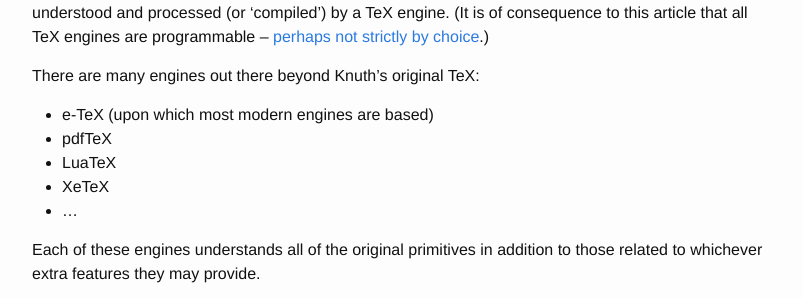
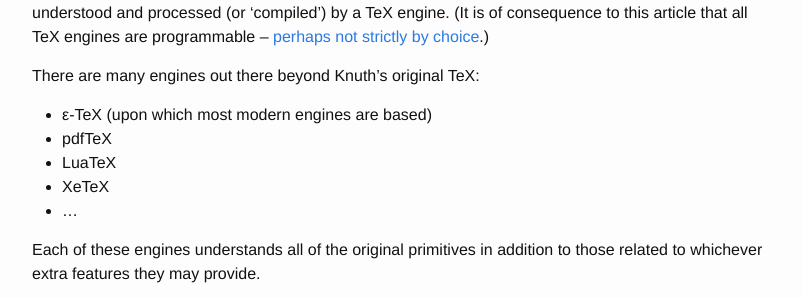
Before and after one commit to vermiculus/seanallred.com, a Jekyll site: the page built from _posts/2015-05-25-tex-terminology.markdown, in a window 1280 px wide and 900 px high, scrolled down 720 px. Shown: the part 154-452 px from the top of the window, without its empty margins (238-1041 px from the left). Built offline with Jekyll 4.4.1, drawn with Linux system fonts in a browser that asks for light colours; comment, search, counter and statistics services are not loaded.

Commit message:
Fix e-TeX name

```diff
--- a/_posts/2015-05-25-tex-terminology.markdown
+++ b/_posts/2015-05-25-tex-terminology.markdown
@@ -44,7 +44,7 @@ programmable --
 
 There are many engines out there beyond Knuth's original TeX:
 
-- e-TeX (upon which most modern engines are based)
+- ε-TeX (upon which most modern engines are based)
 - pdfTeX
 - LuaTeX
 - XeTeX
```
